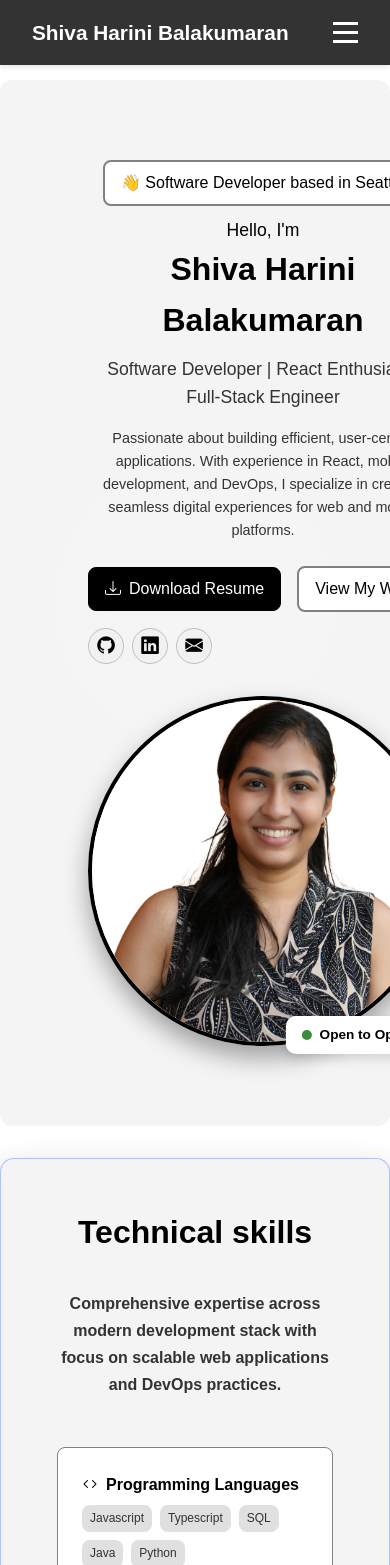
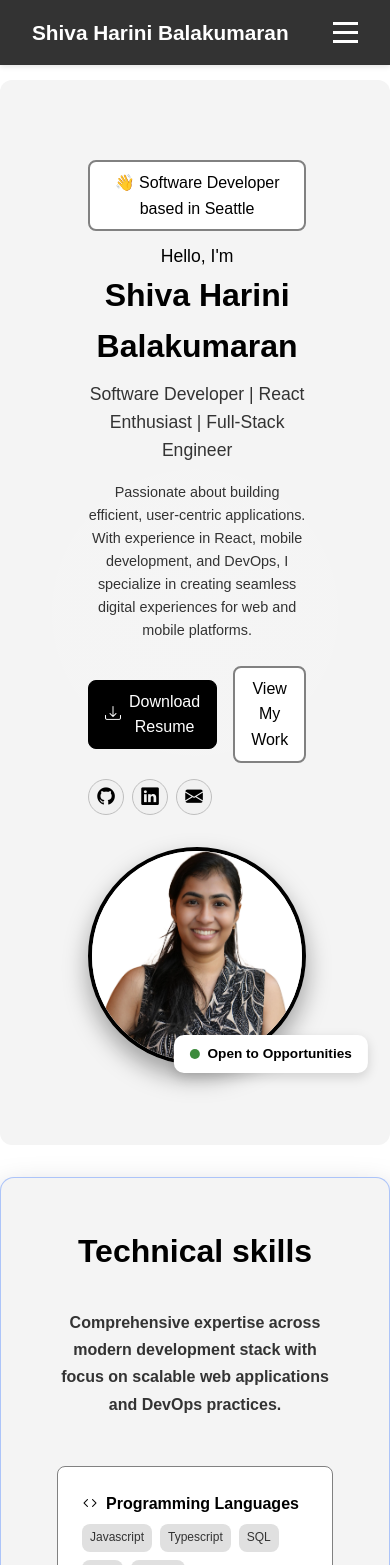
Before and after one commit to ShivaHariniB/portfolio, a React (Create React App) app: page / in a window 390 px wide. Shown: the top 1565 px of the page. Built offline with nearby package versions, Linux system fonts and the light colour scheme.

Commit message:
Mobile responsive for IntroSection

```diff
--- a/src/styles/IntroSection.css
+++ b/src/styles/IntroSection.css
@@ -4,7 +4,6 @@
   display: flex;
   align-items: center;
   justify-content: center;
-  text-align: center;
   position: relative;
   overflow: hidden;
 }
@@ -163,8 +162,9 @@
   display: flex;
   justify-self: center;
   align-items: center;
-  width: 350px;
-  height: 350px;
+  width: min(350px, 100%);
+  aspect-ratio: 1;
+  height: auto;
   border-radius: 50%;
   overflow: visible;
   border: 4px solid var(--color-black);
```
